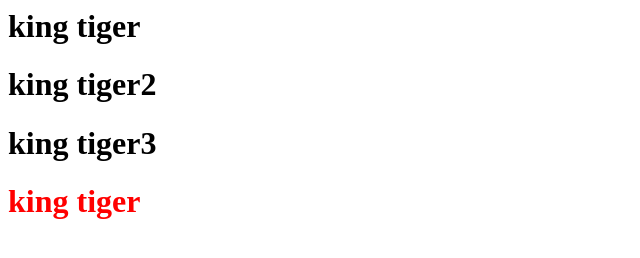
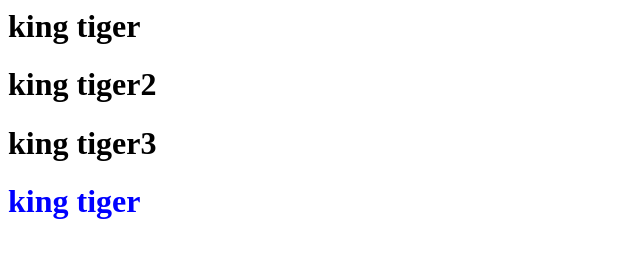
Before and after one commit to kingtiger1385/test, a plain HTML site: page index.html in a window 1280 px wide. Shown: the whole page, without its empty margins (0-640 px from the left). Drawn offline with Linux system fonts and the light colour scheme.

Commit message:
Update index.html

```diff
--- a/index.html
+++ b/index.html
@@ -8,6 +8,6 @@
   <h1> king tiger </h1>
   <h1> king tiger2 </h1>
   <h1> king tiger3</h1>
-  <h1 style='color:red;'>king tiger</h1>
+  <h1 style='color:blue;'>king tiger</h1>
 </body>
 </html>
```
